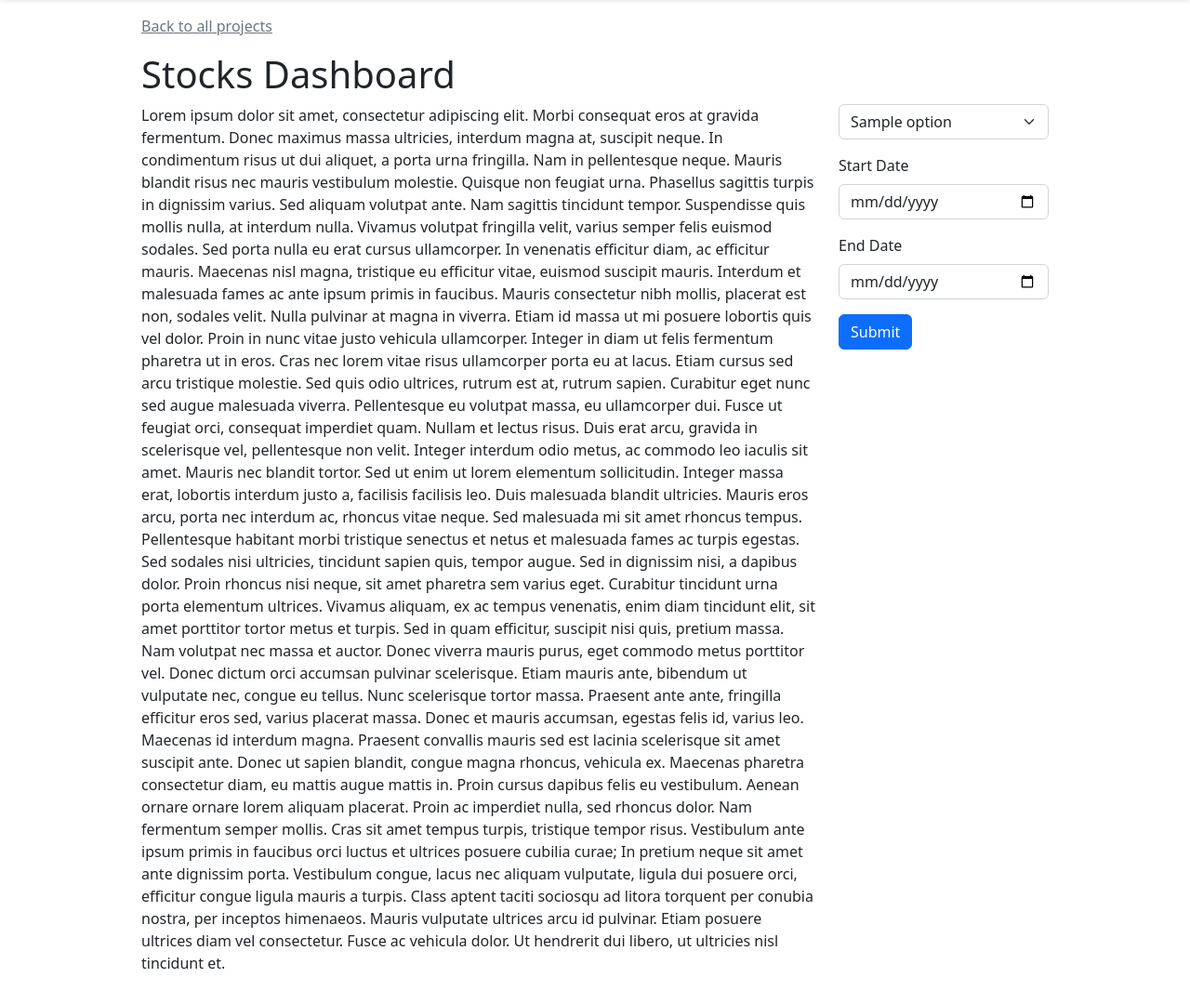
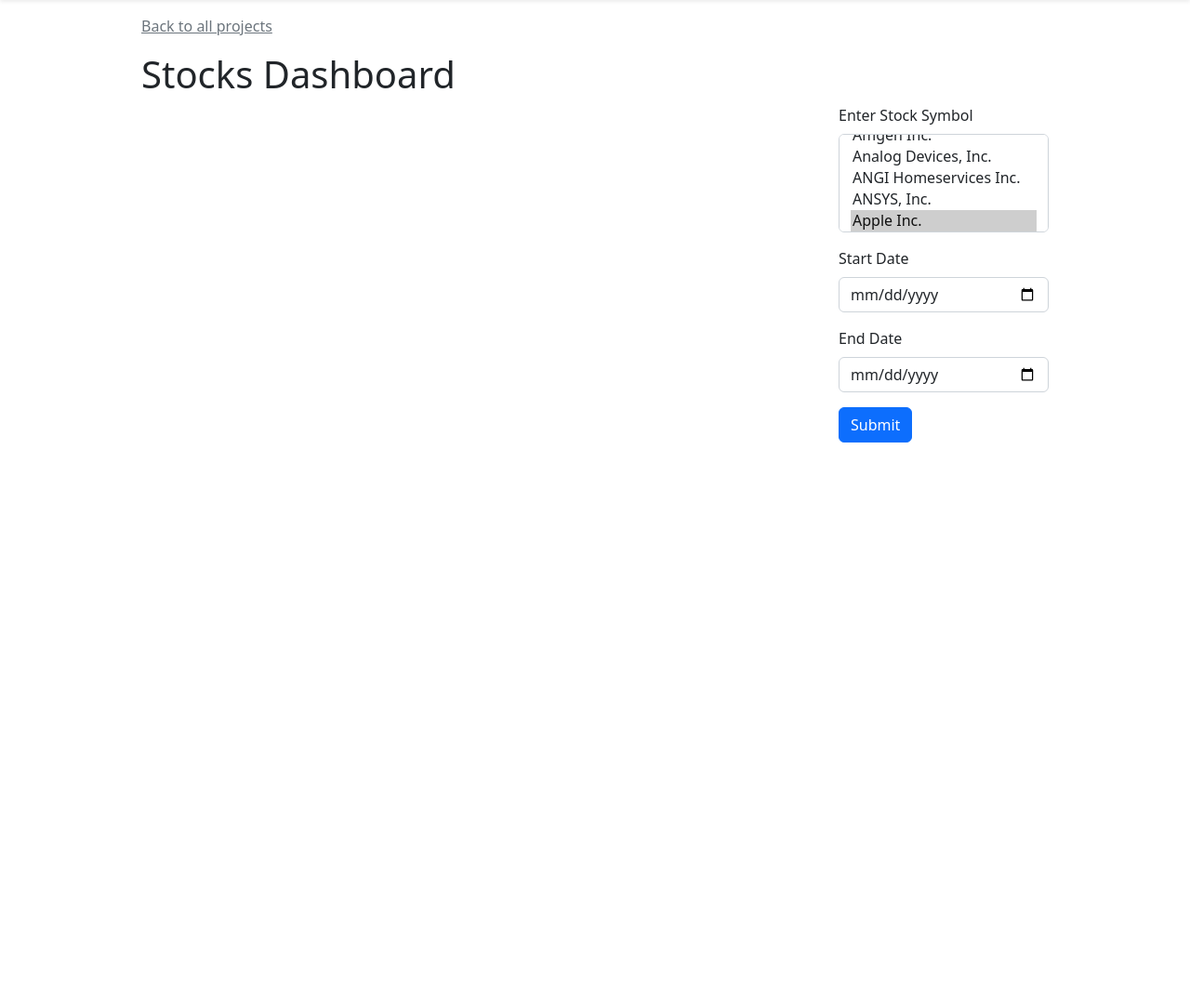
Before and after one commit to pot8osince98/myproject, a Flask app: template myportfolio/templates/stocks_dash.html in a window 1280 px wide. Shown: the part 56-1136 px from the top of the page at 93% size. After the commit the page ends 532 px from the top, so only its background shows below. Run offline with Flask 2, Linux system fonts and the light colour scheme; the template is opened without the code that fills it: values that come from a table or form of the project are taken from there, most other values are stand-ins (such as "Sample title", 1, 10 or a date in 2020); some libraries are stand-ins or nearby versions.

Commit message:
(utilized wtform for select, ammended create_plot to take a dictionary of tics:df, added create_hist) for stocks_dash

```diff
--- a/myportfolio/projects/forms.py
+++ b/myportfolio/projects/forms.py
@@ -1,6 +1,8 @@
 from flask_wtf import FlaskForm
 from wtforms import SubmitField, FloatField, DateField, SelectMultipleField
 from wtforms.validators import DataRequired
+import os
+import pandas as pd
 
 class iris_form(FlaskForm):
     sep_len = FloatField("Sepal Length",validators=[DataRequired()])
@@ -10,7 +12,12 @@ class iris_form(FlaskForm):
     submit = SubmitField("Predict")
 
 class dash_form(FlaskForm):
-    stocks = SelectMultipleField("Enter Stock Symbol",choices=[('cpp', 'C++'), ('py', 'Python'), ('text', 'Plain Text')])
+    location = os.path.dirname(os.path.realpath(__file__))
+    file_path = location+'/Data/NASDAQcompanylist.csv'
+    nsdq = pd.read_csv(file_path)
+    options = list(zip(nsdq['Symbol'],nsdq['Name']))
+
+    tickers = SelectMultipleField("Enter Stock Symbol",choices=options,default=['AAPL'])
     start_date = DateField("Start Date")
     end_date = DateField("End Date")
     submit = SubmitField("Submit")
--- a/myportfolio/templates/stocks_dash.html
+++ b/myportfolio/templates/stocks_dash.html
@@ -6,22 +6,17 @@ Stocks Dashboard
 
 {% block blog %}
 
-<p>
-Lorem ipsum dolor sit amet, consectetur adipiscing elit. Morbi consequat eros at gravida fermentum. Donec maximus massa ultricies, interdum magna at, suscipit neque. In condimentum risus ut dui aliquet, a porta urna fringilla. Nam in pellentesque neque. Mauris blandit risus nec mauris vestibulum molestie. Quisque non feugiat urna. Phasellus sagittis turpis in dignissim varius. Sed aliquam volutpat ante. Nam sagittis tincidunt tempor. Suspendisse quis mollis nulla, at interdum nulla. Vivamus volutpat fringilla velit, varius semper felis euismod sodales.
-
-Sed porta nulla eu erat cursus ullamcorper. In venenatis efficitur diam, ac efficitur mauris. Maecenas nisl magna, tristique eu efficitur vitae, euismod suscipit mauris. Interdum et malesuada fames ac ante ipsum primis in faucibus. Mauris consectetur nibh mollis, placerat est non, sodales velit. Nulla pulvinar at magna in viverra. Etiam id massa ut mi posuere lobortis quis vel dolor. Proin in nunc vitae justo vehicula ullamcorper. Integer in diam ut felis fermentum pharetra ut in eros. Cras nec lorem vitae risus ullamcorper porta eu at lacus. Etiam cursus sed arcu tristique molestie. Sed quis odio ultrices, rutrum est at, rutrum sapien. Curabitur eget nunc sed augue malesuada viverra. Pellentesque eu volutpat massa, eu ullamcorper dui. Fusce ut feugiat orci, consequat imperdiet quam.
-
-Nullam et lectus risus. Duis erat arcu, gravida in scelerisque vel, pellentesque non velit. Integer interdum odio metus, ac commodo leo iaculis sit amet. Mauris nec blandit tortor. Sed ut enim ut lorem elementum sollicitudin. Integer massa erat, lobortis interdum justo a, facilisis facilisis leo. Duis malesuada blandit ultricies. Mauris eros arcu, porta nec interdum ac, rhoncus vitae neque. Sed malesuada mi sit amet rhoncus tempus. Pellentesque habitant morbi tristique senectus et netus et malesuada fames ac turpis egestas. Sed sodales nisi ultricies, tincidunt sapien quis, tempor augue. Sed in dignissim nisi, a dapibus dolor.
-
-Proin rhoncus nisi neque, sit amet pharetra sem varius eget. Curabitur tincidunt urna porta elementum ultrices. Vivamus aliquam, ex ac tempus venenatis, enim diam tincidunt elit, sit amet porttitor tortor metus et turpis. Sed in quam efficitur, suscipit nisi quis, pretium massa. Nam volutpat nec massa et auctor. Donec viverra mauris purus, eget commodo metus porttitor vel. Donec dictum orci accumsan pulvinar scelerisque. Etiam mauris ante, bibendum ut vulputate nec, congue eu tellus. Nunc scelerisque tortor massa. Praesent ante ante, fringilla efficitur eros sed, varius placerat massa. Donec et mauris accumsan, egestas felis id, varius leo. Maecenas id interdum magna. Praesent convallis mauris sed est lacinia scelerisque sit amet suscipit ante. Donec ut sapien blandit, congue magna rhoncus, vehicula ex. Maecenas pharetra consectetur diam, eu mattis augue mattis in.
-
-Proin cursus dapibus felis eu vestibulum. Aenean ornare ornare lorem aliquam placerat. Proin ac imperdiet nulla, sed rhoncus dolor. Nam fermentum semper mollis. Cras sit amet tempus turpis, tristique tempor risus. Vestibulum ante ipsum primis in faucibus orci luctus et ultrices posuere cubilia curae; In pretium neque sit amet ante dignissim porta. Vestibulum congue, lacus nec aliquam vulputate, ligula dui posuere orci, efficitur congue ligula mauris a turpis. Class aptent taciti sociosqu ad litora torquent per conubia nostra, per inceptos himenaeos. Mauris vulputate ultrices arcu id pulvinar. Etiam posuere ultrices diam vel consectetur. Fusce ac vehicula dolor. Ut hendrerit dui libero, ut ultricies nisl tincidunt et.
-</p>
-
-<div id='chart' class='chart'”>
+<div id='chart' class='chart'>
     <script type='text/javascript'>
       var graphs = {{plot | safe}};
       Plotly.plot('chart',graphs,{});
+    </script>
+</div>
+
+<div id='hist' class='chart'>
+    <script type='text/javascript'>
+      var graphs = {{hist | safe}};
+      Plotly.plot('hist',graphs,{});
     </script>
 </div>
 
@@ -31,11 +26,8 @@ Proin cursus dapibus felis eu vestibulum. Aenean ornare ornare lorem aliquam pla
 <form method="POST">
     {{form.hidden_tag()}}
     <div class="mb-3">
-        <select name="stock" class="form-select">
-            {% for tic,name in options %}
-                <option value={{tic}}>{{name}}</option>
-            {% endfor %}
-        </select>
+        {{form.tickers.label(class='form-label')}}
+        {{form.tickers(class='form-control')}}
     </div>
     <div class="mb-3">
         {{form.start_date.label(class='form-label')}}
```
Also changed, not shown: myportfolio/projects/models.py (+21 -11 lines), myportfolio/projects/views.py (+13 -14 lines).
